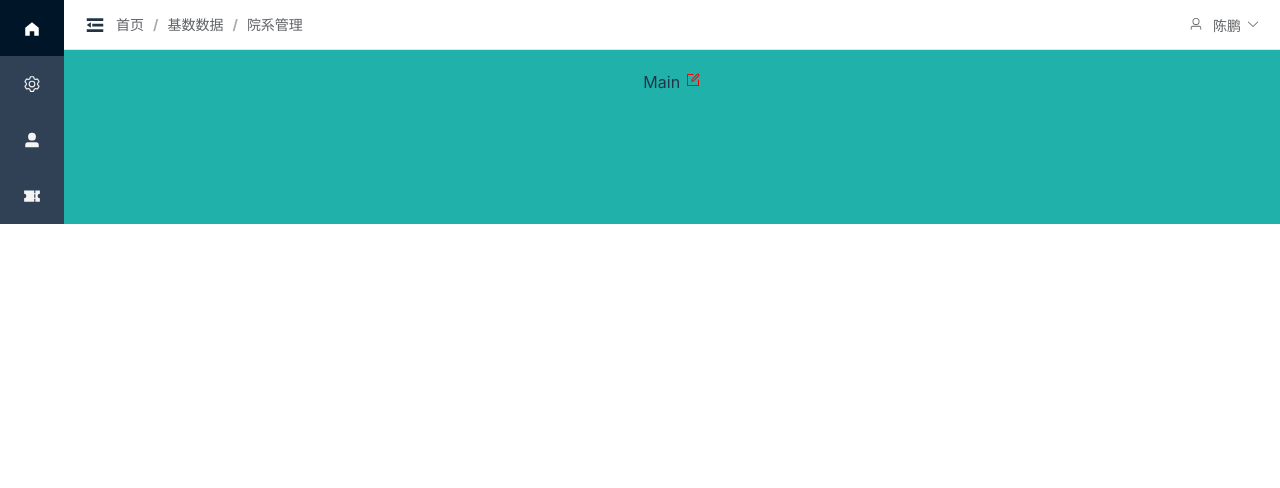
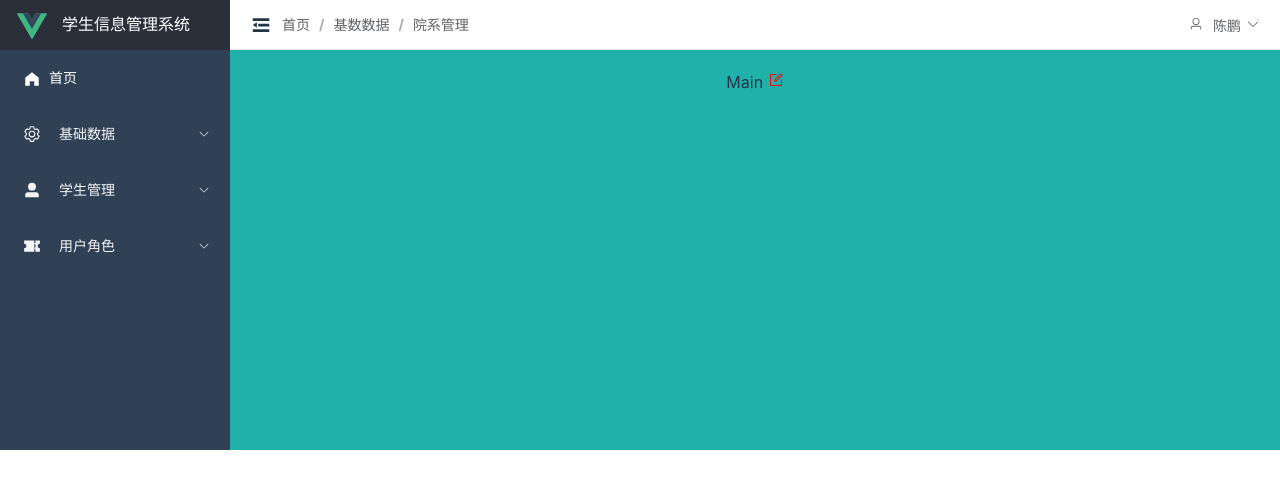
Before and after one commit to monk-after-90s/monk-after-90s.github.io, a Vue app: page / in a window 1280 px wide. Shown: the top 488 px of the page. Built offline with nearby package versions, Linux system fonts and the light colour scheme.

Commit message:
vuex 实现侧边栏的收缩与舒展

```diff
--- a/src/layout/header/Collaspe.vue
+++ b/src/layout/header/Collaspe.vue
@@ -1,16 +1,20 @@
 <script setup lang="ts">
-import {ref} from 'vue'
+import {ref, computed} from 'vue'
+import {useStore} from 'vuex'
 
-let isCollapse = ref(false)
-let changeCollapse = () => {
-  isCollapse.value = !isCollapse.value
-  console.log(isCollapse.value)
+const store = useStore()
+let isCollapse = computed(() => {
+  return store.getters.getCollapse
+})
+
+function changeCollapse() {
+  store.commit('setCollapse', !store.getters.getCollapse)
 }
 </script>
 
 <template>
   <el-icon>
-    <component class="icons" is='Fold' @click="changeCollapse"></component>
+    <component class="icons" :is='isCollapse?"Expand":"Fold"' @click="changeCollapse"></component>
   </el-icon>
 </template>
 
--- a/src/layout/menu/Menu.vue
+++ b/src/layout/menu/Menu.vue
@@ -1,16 +1,20 @@
 <script setup lang="ts">
 import MenuLogoVue from "./MenuLogo.vue"
 import MenueItem from "./MenueItem.vue"
-import {ref} from "vue"
+import {ref, computed} from "vue"
+import {useStore} from 'vuex'
 
-let isCollapse = ref(true)
-let logoStyle = isCollapse ? "display: none" : ""
+const store = useStore()
+
+let isCollapse = computed(() => {
+  return store.getters.getCollapse
+})
 
 </script>
 
 <template>
   <!--  Logo区域-->
-  <MenuLogoVue class="layout-logo" :style='logoStyle'/>
+  <MenuLogoVue class="layout-logo" v-if="!isCollapse"/>
   <!--  侧边栏导航-->
   <el-menu
       active-text-color="#ffd04b"
```
